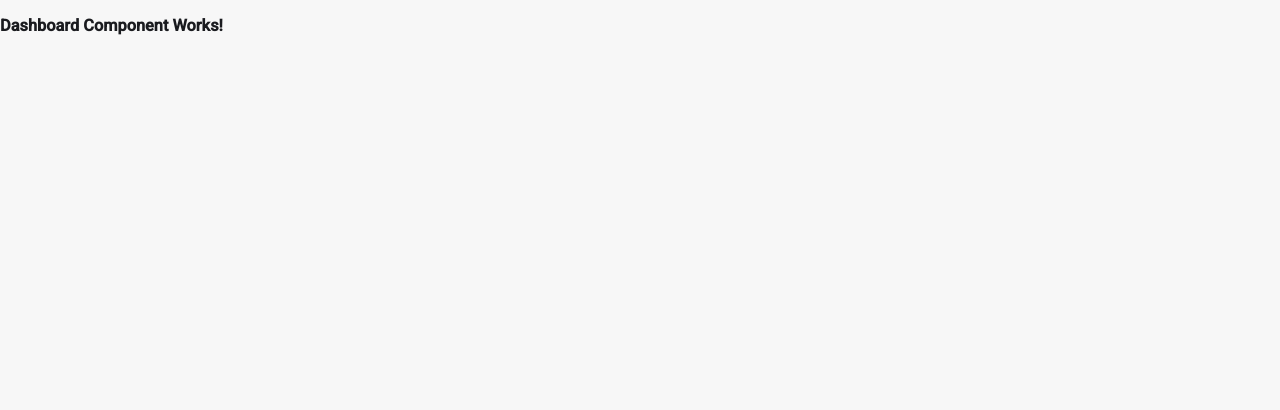
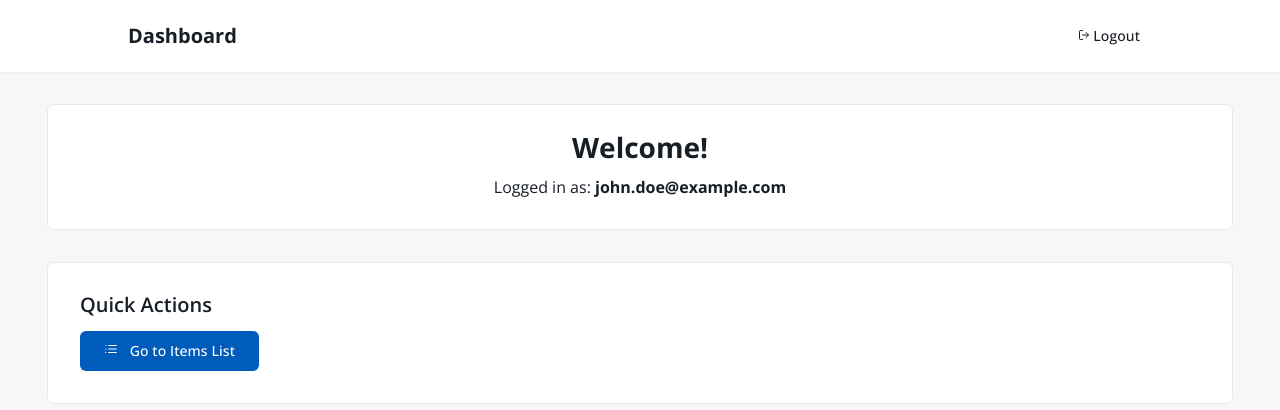
Before and after one commit to sameertrimade/auth-list-app, an Angular app: page /dashboard in a window 1280 px wide. Shown: the top 410 px of the page. Built offline with nearby package versions, Linux system fonts and the light colour scheme.

Commit message:
feat(dashboard): design layout with topbar, hero section, and quick actions card

```diff
--- a/src/app/auth/login/login.ts
+++ b/src/app/auth/login/login.ts
@@ -3,7 +3,7 @@ import { FormBuilder, FormGroup, ReactiveFormsModule, Validators } from '@angula
 import { MatButtonModule } from '@angular/material/button';
 import { MatFormFieldModule } from '@angular/material/form-field';
 import { MatInputModule } from '@angular/material/input';
-import { FeatherIconDirective } from '../../shared/feather-icon.directive';
+import { FeatherIconDirective } from '../../shared/directives/feather-icon.directive';
 
 @Component({
   standalone: true,
--- a/src/app/dashboard/dashboard.html
+++ b/src/app/dashboard/dashboard.html
@@ -1 +1,25 @@
-<h3>Dashboard Component Works!</h3>
+<header class="topbar">
+  <nav class="topbar-nav-container">
+    <h1 class="app-heading">Dashboard</h1>
+    <button matButton class="logout-btn" type="button">
+      <i [appFeatherIcon]="'log-out'" [width]="12" [height]="12"></i> Logout
+    </button>
+  </nav>
+</header>
+
+<main class="main-page">
+  <section class="hero-section">
+    <h2 class="hero-title">Welcome!</h2>
+    <p class="hero-subtitle">Logged in as: <strong>john.doe&#64;example.com</strong></p>
+  </section>
+
+  <section class="quick-actions-card">
+    <p class="card-title">Quick Actions</p>
+    <div class="card-body">
+      <button matButton="filled" class="goto-list-btn" type="button">
+        <i class="list-icon" [appFeatherIcon]="'list'" [width]="14" [height]="14"></i> Go to Items
+        List
+      </button>
+    </div>
+  </section>
+</main>
--- a/src/app/dashboard/dashboard.scss
+++ b/src/app/dashboard/dashboard.scss
@@ -0,0 +1,90 @@
+.topbar {
+  background-color: #ffffff;
+  padding: 1rem 8rem;
+  box-shadow: 0 1px 3px rgba(0, 0, 0, 0.05);
+}
+
+.topbar-nav-container {
+  display: flex;
+  justify-content: space-between;
+  align-items: center;
+}
+
+.app-heading {
+  font-size: 1.25rem;
+  margin: 0;
+  color: #171e25;
+}
+
+.logout-btn {
+  color: #171e25 !important;
+}
+
+.logout-btn:hover {
+  background: red;
+  color: #ffffff !important;
+}
+
+.main-page {
+  display: flex;
+  flex-direction: column;
+  align-items: center;
+}
+
+.hero-section {
+  display: flex;
+  flex-direction: column;
+  align-items: center;
+  background-color: #ffffff;
+  padding: 2rem;
+  border: 1px solid #e4e9f0;
+  border-radius: 6px;
+  margin: 2rem 0;
+  width: 87.5%;
+
+  h2,
+  p {
+    margin: 0;
+  }
+
+  .hero-title {
+    font-size: 1.75rem;
+    color: #171e25;
+  }
+
+  .hero-subtitle {
+    margin-top: 1.25rem;
+    font-size: 1rem;
+    color: #171e25;
+  }
+}
+
+.quick-actions-card {
+  display: flex;
+  flex-direction: column;
+  align-items: flex-start;
+  background-color: #ffffff;
+  padding: 2rem;
+  border: 1px solid #e4e9f0;
+  border-radius: 6px;
+  width: 87.5%;
+
+  p {
+    margin: 0;
+  }
+
+  .card-title {
+    font-size: 1.25rem;
+    font-weight: 600;
+    color: #171e25;
+    margin-bottom: 1rem;
+  }
+
+  .list-icon {
+    margin-right: 0.5rem;
+  }
+
+  .goto-list-btn {
+    border-radius: 6px !important;
+  }
+}
--- a/src/app/dashboard/dashboard.ts
+++ b/src/app/dashboard/dashboard.ts
@@ -1,7 +1,10 @@
 import { Component, OnInit } from '@angular/core';
+import { MatButtonModule } from '@angular/material/button';
+import { FeatherIconDirective } from '../shared/directives/feather-icon.directive';
 
 @Component({
   standalone: true,
+  imports: [MatButtonModule, FeatherIconDirective],
   selector: 'app-dashboard',
   templateUrl: './dashboard.html',
   styleUrl: './dashboard.scss',
--- a/src/index.html
+++ b/src/index.html
@@ -6,6 +6,10 @@
     <base href="/" />
     <meta name="viewport" content="width=device-width, initial-scale=1" />
     <link rel="icon" type="image/x-icon" href="favicon.ico" />
+    <link
+      href="https://fonts.googleapis.com/css2?family=Open+Sans:wght@400;500;600;700&display=swap"
+      rel="stylesheet"
+    />
     <link
       href="https://fonts.googleapis.com/css2?family=Roboto:wght@300;400;500&display=swap"
       rel="stylesheet"
--- a/src/styles.scss
+++ b/src/styles.scss
@@ -12,7 +12,7 @@ html {
         primary: mat.$azure-palette,
         tertiary: mat.$blue-palette,
       ),
-      typography: Roboto,
+      typography: 'Open Sans',
       density: 0,
     )
   );
```
Also changed, not shown: src/app/shared/directives/feather-icon.directive.ts (renamed from src/app/shared/feather-icon.directive.ts).
